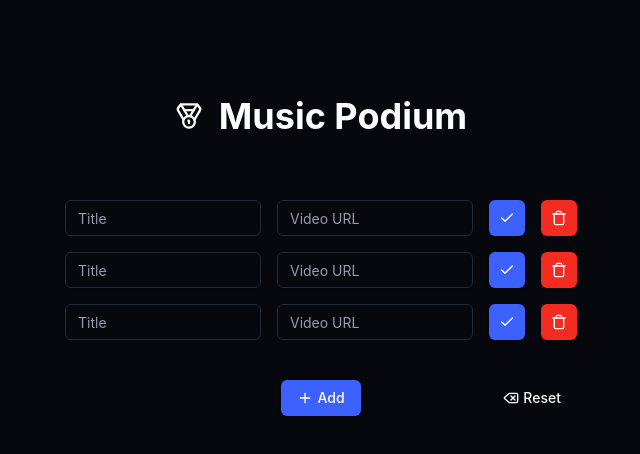
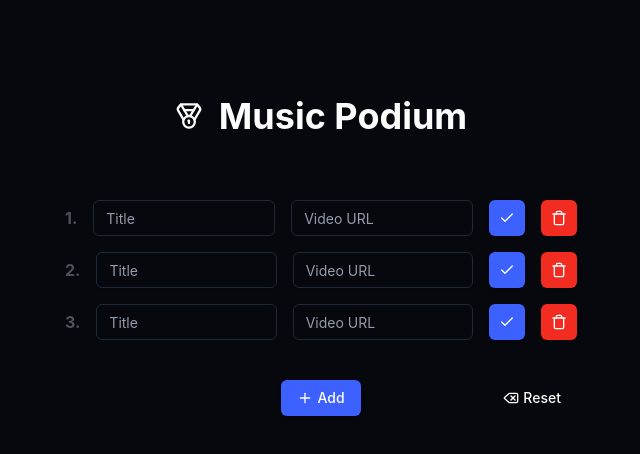
Before and after one commit to akmbo/music-podium, a React (Vite) app: page / in a window 1280 px wide. Shown: the top 454 px of the page, without its empty margins (319-959 px from the left). Built offline with nearby package versions, Linux system fonts and the light colour scheme.

Commit message:
Add placement numbers

```diff
--- a/src/components/list-editor.tsx
+++ b/src/components/list-editor.tsx
@@ -45,14 +45,19 @@ const ListEditor = React.forwardRef<
     setItems(() => [...defaultItems])
   }
 
-  const itemsView = items.map((item) => (
+  const itemsView = items.map((item, i) => (
+    <div className="w-full flex items-center gap-4">
+      <p className="font-bold text-muted-foreground opacity-50">
+        {i + 1 + "."}
+      </p>
       <ListItem
         key={item.id}
-      className="w-full"
+        className="w-full grow"
         item={item}
         onDelete={handleDelete}
         onUpdate={handleUpdate}
       />
+    </div>
   ))
 
   function handleItemAdd() {
--- a/src/components/list-item.tsx
+++ b/src/components/list-item.tsx
@@ -68,7 +68,9 @@ const ListItemView = React.forwardRef<
       {...props}
       ref={ref}
     >
-      <p className="overflow-ellipsis text-nowrap flex-grow">{item.title}</p>
+      <p className="overflow-ellipsis text-nowrap flex-grow overflow-hidden max-w-full">
+        {item.title}
+      </p>
       <a href={item.url} target="_blank">
         <Button size="icon" variant="ghost">
           <Link />
```
Lines whose indentation alone changed are shown as unchanged.
